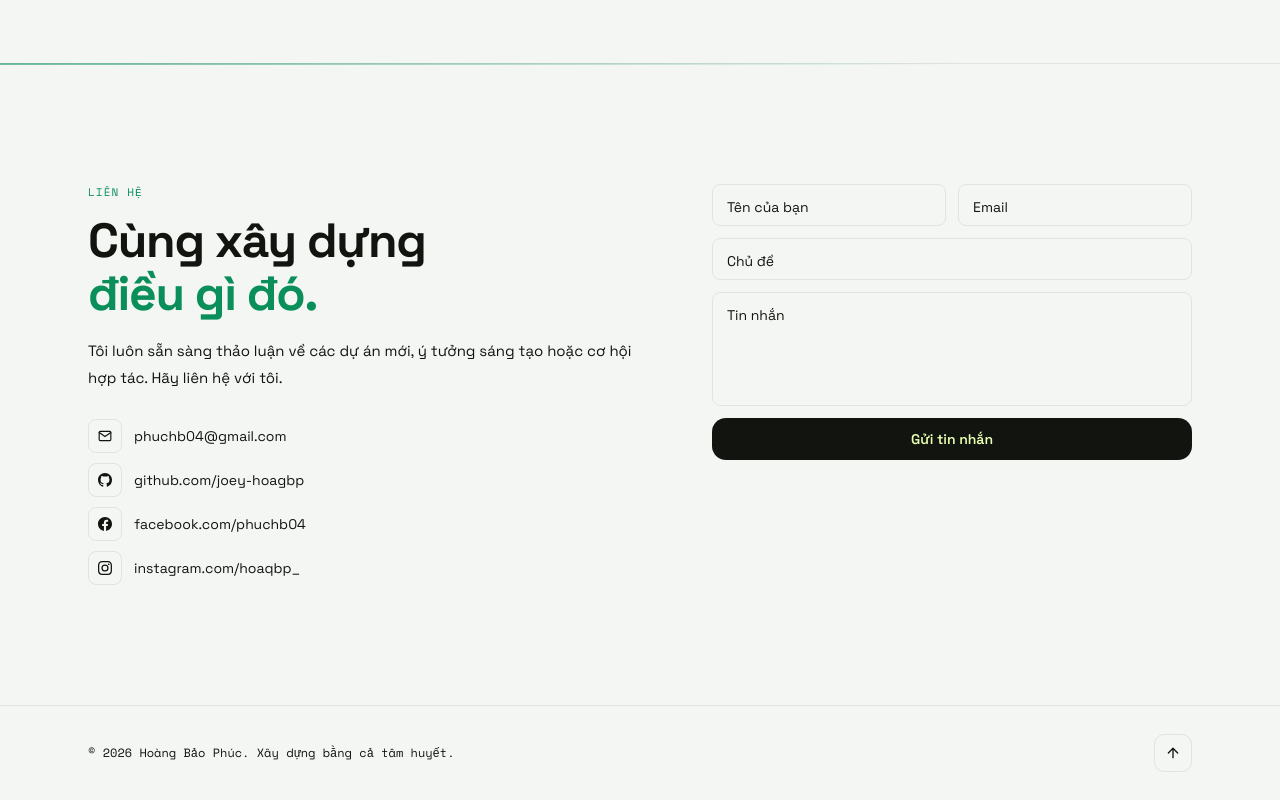
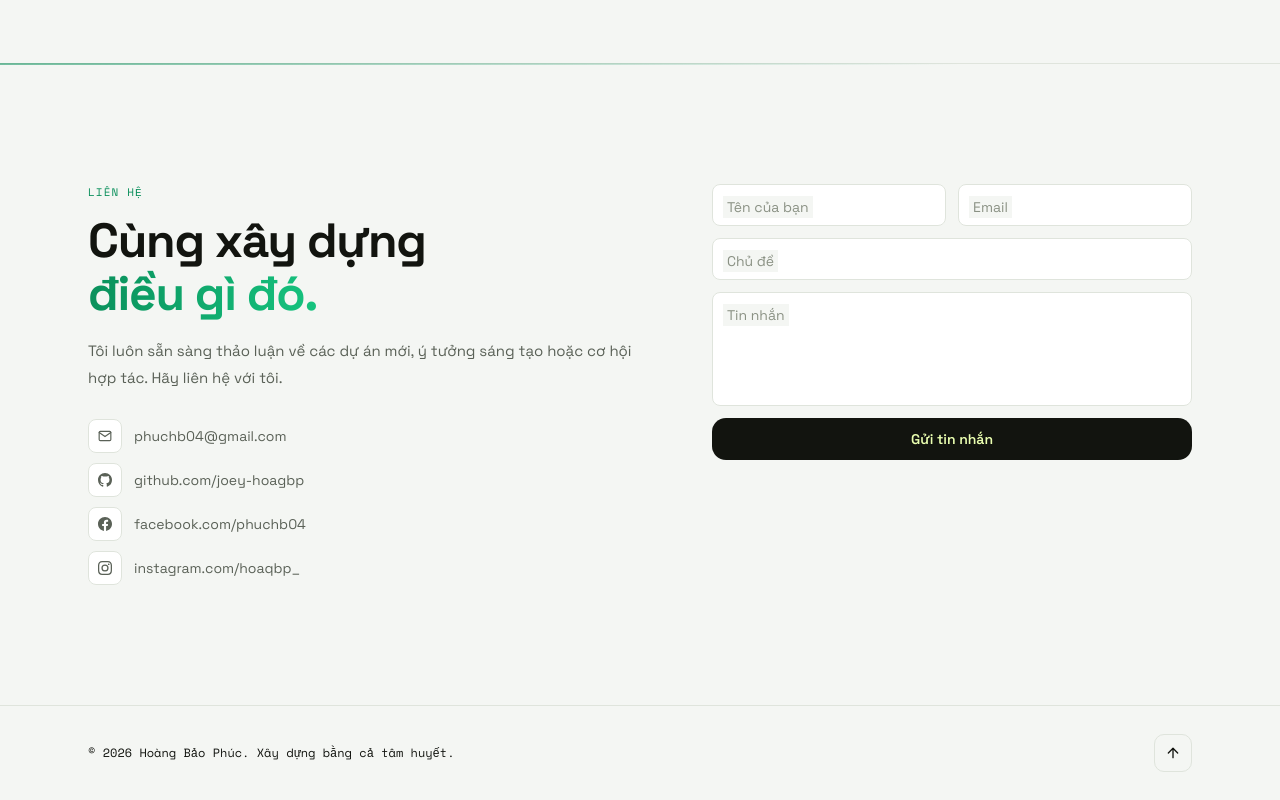
Before and after one commit to joey-hoagbp/hbp-personal-site, a Next.js app in the folder frontend/: page / in a window 1280 px wide. Shown: the part 3519-4319 px from the top of the page. Built offline with nearby package versions, Linux system fonts and the light colour scheme; no server answers.

Commit message:
redesign: restyle contact section + form
Co-Authored-By: Claude Opus 4.8 <noreply@anthropic.com>

```diff
--- a/frontend/app/globals.css
+++ b/frontend/app/globals.css
@@ -418,38 +418,42 @@ nav.nav-scrolled {
   font-size: clamp(30px, 4vw, 48px); font-weight: 700;
   letter-spacing: -0.025em; line-height: 1.1; margin: 14px 0 16px;
 }
-.hdg-accent { color: var(--accent); }
-.contact-body { color: var(--fg2); font-size: 15px; line-height: 1.8; margin-bottom: 28px; }
+.hdg-accent {
+  background: var(--grad);
+  -webkit-background-clip: text; background-clip: text;
+  -webkit-text-fill-color: transparent; color: transparent;
+}
+.contact-body { color: var(--muted); font-size: 15px; line-height: 1.8; margin-bottom: 28px; }
 .soc-links { display: flex; flex-direction: column; gap: 10px; }
 .soc-link {
   display: flex; align-items: center; gap: 12px;
-  color: var(--fg2); text-decoration: none; font-size: 14px; transition: color 0.2s;
+  color: var(--muted); text-decoration: none; font-size: 14px; transition: color 0.2s;
 }
-.soc-link:hover { color: var(--fg); }
+.soc-link:hover { color: var(--ink); }
 .soc-icon {
   width: 34px; height: 34px; border-radius: 8px;
-  background: var(--bg2); border: 1px solid var(--border);
+  background: var(--surface); border: 1px solid var(--border);
   display: inline-flex; align-items: center; justify-content: center;
-  flex-shrink: 0; color: var(--fg2);
+  flex-shrink: 0; color: var(--muted);
 }
 
 /* ── FORM ───────────────────────────────────────────── */
 .contact-form { display: flex; flex-direction: column; gap: 12px; }
 .form-row     { display: grid; grid-template-columns: 1fr 1fr; gap: 12px; }
 .fg           { display: flex; flex-direction: column; gap: 5px; }
-.fl { font-family: var(--mono); font-size: 11px; letter-spacing: 0.07em; text-transform: uppercase; color: var(--fg3); }
+.fl { font-family: var(--mono); font-size: 11px; letter-spacing: 0.07em; text-transform: uppercase; color: var(--faint); }
 .fi {
-  background: var(--bg2); border: 1px solid var(--border); border-radius: 8px;
-  padding: 11px 14px; color: var(--fg); font-family: var(--font); font-size: 14px;
+  background: var(--surface); border: 1px solid var(--border); border-radius: 8px;
+  padding: 11px 14px; color: var(--ink); font-family: var(--font); font-size: 14px;
   outline: none; transition: border-color 0.2s; resize: none;
 }
 .fi:focus { border-color: color-mix(in srgb, var(--accent) 45%, transparent); }
-.fi::placeholder { color: var(--fg3); }
+.fi::placeholder { color: var(--faint); }
 .form-err {
   font-family: var(--mono); font-size: 12px; color: #e06c75; margin-top: 2px;
 }
 .form-ok {
-  background: var(--bg2); border: 1px solid color-mix(in srgb, var(--accent) 25%, transparent);
+  background: var(--surface); border: 1px solid color-mix(in srgb, var(--accent) 25%, transparent);
   border-radius: 12px; padding: 48px 32px; text-align: center;
   display: flex; flex-direction: column; align-items: center; gap: 12px;
 }
@@ -460,7 +464,7 @@ nav.nav-scrolled {
   display: flex; align-items: center; justify-content: center;
   font-size: 18px; color: var(--accent);
 }
-.form-ok-msg { color: var(--fg2); font-size: 15px; line-height: 1.6; }
+.form-ok-msg { color: var(--muted); font-size: 15px; line-height: 1.6; }
 
 /* ── FOOTER ─────────────────────────────────────────── */
 footer { border-top: 1px solid var(--border); padding: 28px 0; }
@@ -586,7 +590,7 @@ footer { border-top: 1px solid var(--border); padding: 28px 0; }
 .fl {
   position: absolute; left: 11px; top: 12px;
   font-family: var(--font); font-size: 14px; font-weight: 400;
-  letter-spacing: normal; text-transform: none; color: var(--fg3);
+  letter-spacing: normal; text-transform: none; color: var(--faint);
   pointer-events: none; transform-origin: left;
   background: var(--bg); padding: 0 4px;
   transition: transform 0.18s ease, color 0.18s ease;
```
